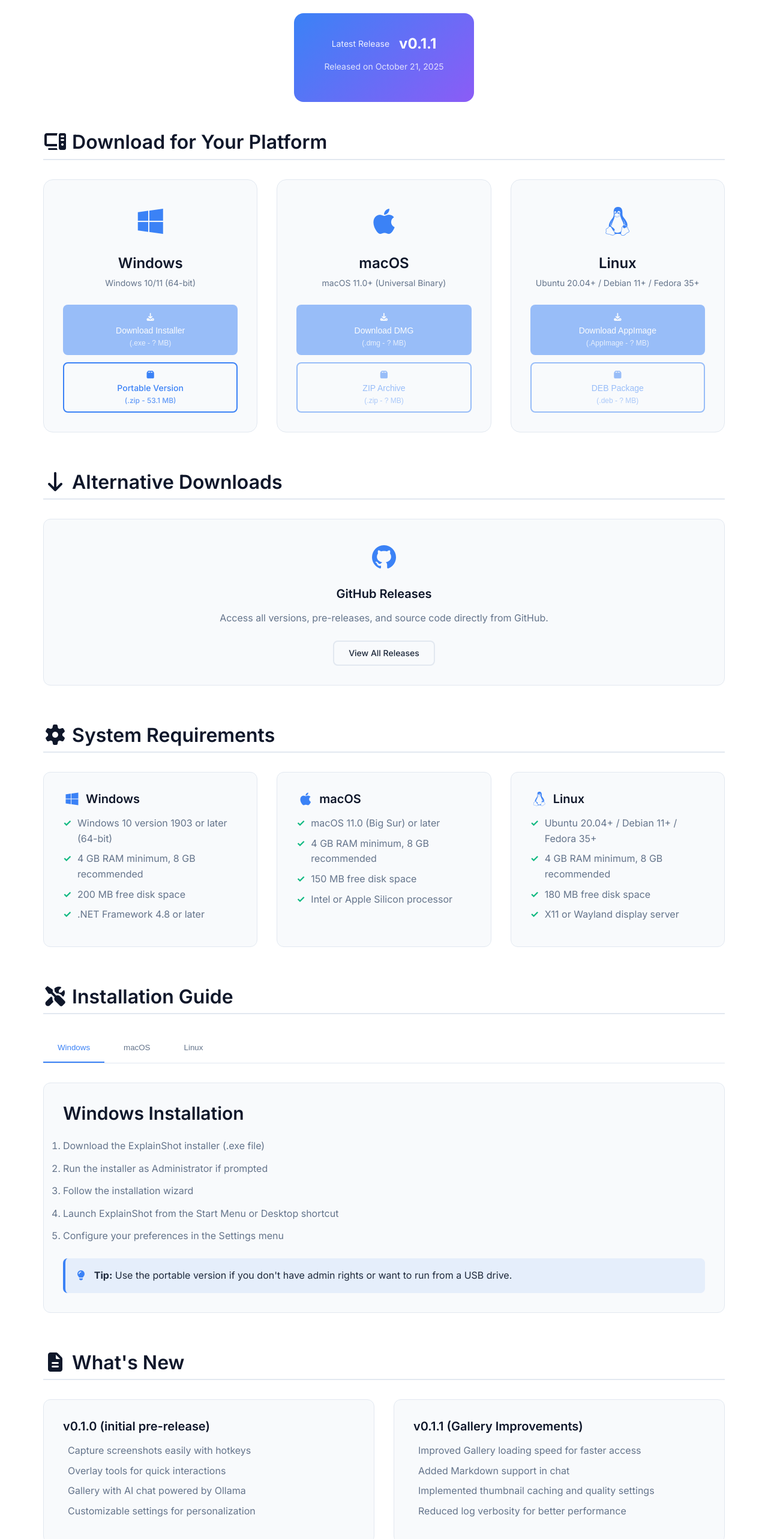
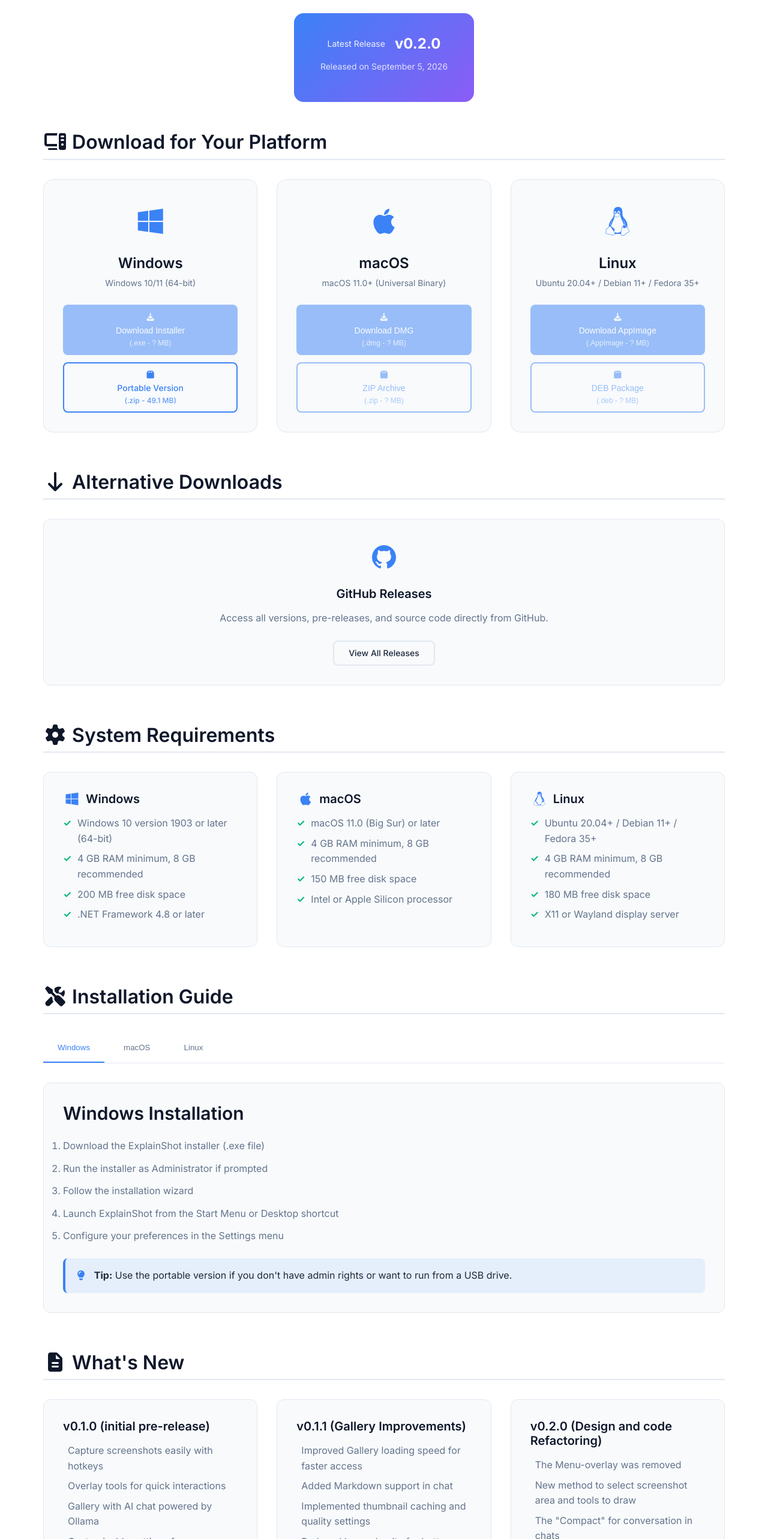
Before and after one commit to p1k2i/explainshot-site, a Vue app: page /download in a window 1280 px wide. Shown: the part 234-2800 px from the top of the page at 60% size. Built offline with nearby package versions, Linux system fonts and the light colour scheme.

Commit message:
Publish the new v0.2.0

```diff
--- a/src/views/DownloadPage.vue
+++ b/src/views/DownloadPage.vue
@@ -10,9 +10,9 @@
         <div class="current-version">
           <div class="version-badge">
             <span class="version-label">Latest Release</span>
-            <span class="version-number">v0.1.1</span>
+            <span class="version-number">v0.2.0</span>
           </div>
-          <p class="version-date">Released on October 21, 2025</p>
+          <p class="version-date">Released on September 5, 2026</p>
         </div>
       </section>
 
@@ -30,10 +30,10 @@
                 Download Installer
                 <small>(.exe - ? MB)</small>
               </button>
-              <a href="https://github.com/p1k2i/explain-shot/releases/download/v0.1.1/ExplainShot-v0.1.1.zip" class="btn btn-secondary" @click="trackDownload('windows-portable')" download>
+              <a href="https://github.com/p1k2i/explain-shot/releases/download/v0.2.0/ExplainShot-v0.2.0.zip" class="btn btn-secondary" @click="trackDownload('windows-portable')" download>
                 <i class="fas fa-box"></i>
                 Portable Version
-                <small>(.zip - 53.1 MB)</small>
+                <small>(.zip - 49.1 MB)</small>
               </a>
             </div>
           </div>
@@ -243,6 +243,16 @@
               <li>Added Markdown support in chat</li>
               <li>Implemented thumbnail caching and quality settings</li>
               <li>Reduced log verbosity for better performance</li>
+            </ul>
+          </div>
+          <div class="changelog-section">
+            <h3>v0.2.0 (Design and code Refactoring)</h3>
+            <ul>
+              <li>The Menu-overlay was removed</li>
+              <li>New method to select screenshot area and tools to draw</li>
+              <li>The "Compact" for conversation in chats</li>
+              <li>Performance, design and bug fixes</li>
+              <li>The default hotkeys changes</li>
             </ul>
           </div>
         </div>
```
